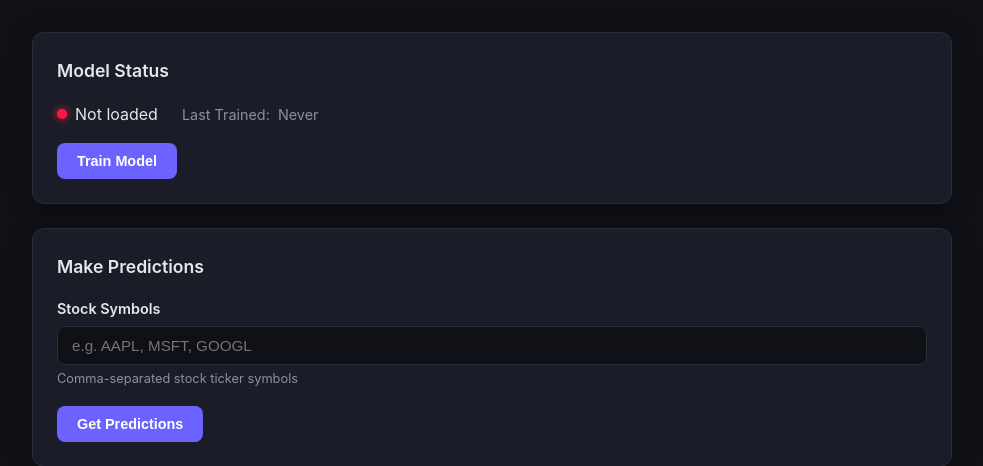
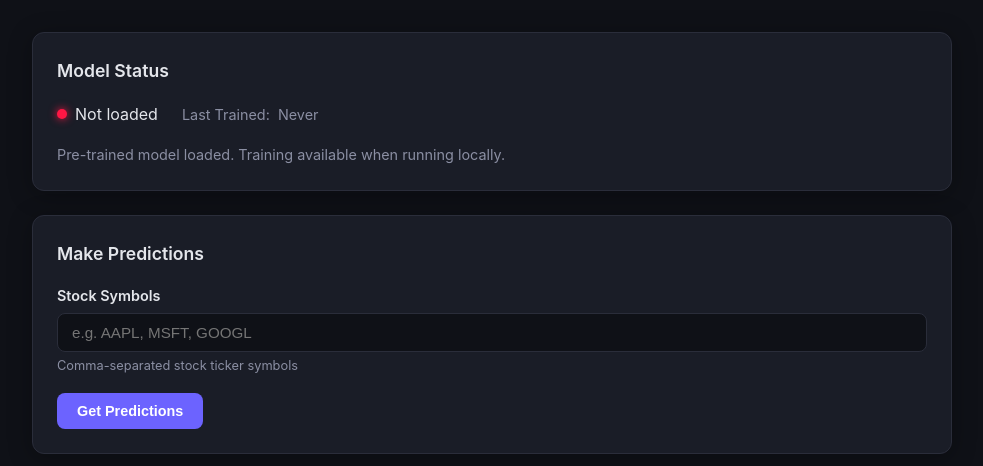
Before and after one commit to PhatNguyen39/stock-prediction-pipeline, a FastAPI app: template src/api/templates/dashboard.html in a window 1280 px wide. Shown: the part 139-605 px from the top of the page, without its empty margins (148-1131 px from the left). Run offline with FastAPI, Linux system fonts and the light colour scheme; the template is opened without the code that fills it, so the values that code supplies are empty.

Commit message:
Switch deployment from Fly.io to Hugging Face Spaces
- Add HF Spaces support: default port 7860, non-root user in Dockerfile
- Add DISABLE_TRAINING env var to disable training on cloud deployments
- Conditionally hide Train button in dashboard when training disabled
- Add GitHub Actions workflow to sync repo to HF Space on push
- Commit pre-trained model (35KB) for cloud deployment
- Update README: HF Spaces as primary deploy, Fly.io as alternative

```diff
--- a/src/api/main.py
+++ b/src/api/main.py
@@ -9,9 +9,12 @@ from fastapi.templating import Jinja2Templates
 from pydantic import BaseModel, Field
 from typing import List, Dict, Optional
 from datetime import datetime, timedelta
+import os
 import pandas as pd
 import numpy as np
 from pathlib import Path
+
+TRAINING_DISABLED = os.environ.get("DISABLE_TRAINING", "").lower() == "true"
 
 from src.utils.config import settings
 from src.utils.logger import log
@@ -160,12 +163,17 @@ async def health():
 @app.get("/dashboard")
 async def dashboard(request: Request):
     """Serve the web dashboard"""
-    return templates.TemplateResponse("dashboard.html", {"request": request})
+    return templates.TemplateResponse("dashboard.html", {
+        "request": request,
+        "training_enabled": not TRAINING_DISABLED,
+    })
 
 
 @app.get("/training/status")
 async def training_status():
     """Poll training progress"""
+    if TRAINING_DISABLED:
+        return {"status": "disabled", "message": "Training is disabled on this deployment. Train locally and push the model."}
     if state.training_in_progress:
         return {"status": "in_progress", "message": "Training is running..."}
     if state.training_error:
@@ -276,6 +284,11 @@ async def train_model(background_tasks: BackgroundTasks):
 
     Training happens in the background and model is updated upon completion
     """
+    if TRAINING_DISABLED:
+        return TrainingStatus(
+            status="disabled",
+            message="Training is disabled on this deployment. Train locally and push the model."
+        )
     if state.model is not None and state.is_ready:
         # Check if recently trained
         if state.last_trained and (datetime.now() - state.last_trained).total_seconds() < 3600:
--- a/src/api/templates/dashboard.html
+++ b/src/api/templates/dashboard.html
@@ -34,11 +34,15 @@
                     <span id="last-trained">Never</span>
                 </div>
             </div>
+            {% if training_enabled %}
             <button id="train-btn" class="btn btn-primary" onclick="startTraining()">
                 <span id="train-btn-text">Train Model</span>
                 <span id="train-spinner" class="spinner hidden"></span>
             </button>
             <p id="training-status-msg" class="training-msg hidden"></p>
+            {% else %}
+            <p class="training-msg">Pre-trained model loaded. Training available when running locally.</p>
+            {% endif %}
         </section>
 
         <!-- Prediction Form -->
```
Also changed, not shown: .github/workflows/sync-to-hf.yml (added), README.md, 3 other files.
